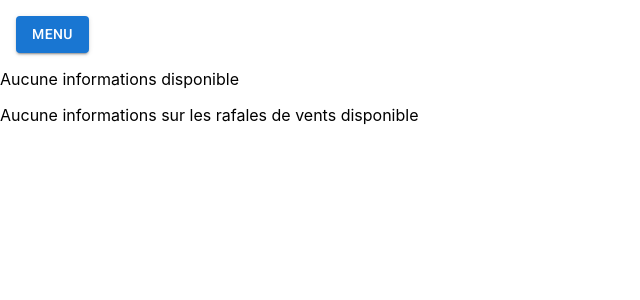
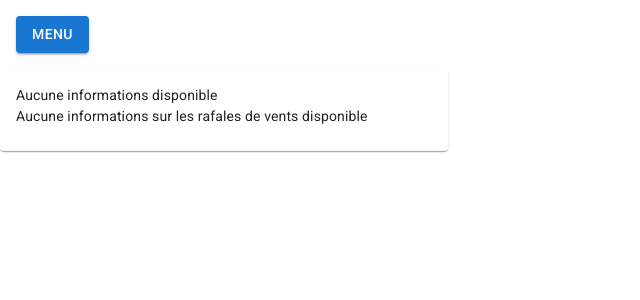
Before and after one commit to Guinlel/radsp, a React (Create React App) app: page /meteo in a window 1280 px wide. Shown: the top 300 px of the page, without its empty margins (0-640 px from the left). Built offline with nearby package versions, Linux system fonts and the light colour scheme; no server answers.

Commit message:
Wind Cards

```diff
--- a/src/components/Calculatrice/HandleUnit.js
+++ b/src/components/Calculatrice/HandleUnit.js
@@ -12,7 +12,7 @@ function HandleUnite(props){
         //     <option value="nSv">nSv</option>
         // </select>
         // </div>
-        <Box sx={{maxWidth: 20 , display: 'asolute'}}>
+        <Box sx={{maxWidth: 20 , marginTop:1}}>
             <FormControl>
                 <InputLabel>Unité</InputLabel>
                 <Select autoWidth label="Unité"
--- a/src/components/Maps/Meteo.js
+++ b/src/components/Maps/Meteo.js
@@ -1,7 +1,6 @@
 import axios from "axios";
 import React, { useEffect, useState } from "react";
-import MenuBurger from "../MenuBurger";
-import Navigation from "../Navigation";
+import {Typography, Card , CardContent, Box } from '@mui/material';
 
 function Meteo(props) {
     const [lat, setLatitude] = useState(null);
@@ -25,21 +24,26 @@ function Meteo(props) {
         switchDirection();
     })
 
+
+
     const RafaleNul = ()=>{
         if (!raf ){
-            return <p>Aucune informations sur les rafales de vents disponible</p> ;
+            return  <Typography sx={{fontSize: 14}}>Aucune informations sur les rafales de vents disponible </Typography>  ;
         } else {
-            return <p>Rafale: {rafale} km/h</p>;
+            return <Typography sx={{fontSize: 12}}>Rafale: {rafale} km/h</Typography> ;
         }
     }
 
     const VentNul = ()=>{
         if (!speed){
-            return <p> Aucune informations disponible </p>
+            return <Typography sx={{fontSize:14}}> Aucune informations disponible</Typography>
         } else{
-            return <div> <p>Vitesse du vent :{speed * 3.6} km/h</p>
-                         <p>Orientation du vent: {deg}° {direction}</p>
-                    </div>
+            return (
+                    <React.Fragment>
+                        <Typography sx={{fontSize : 12}}> Vitesse du vent :{speed * 3.6} km/h </Typography>
+                        <Typography sx={{fontSize : 12}}> Orientation du vent: {deg}° {direction}</Typography>
+                    </React.Fragment>
+            )
         }
     }
     const switchDirection = () => {
@@ -99,11 +103,15 @@ function Meteo(props) {
 
 
     return (
-        <div>
-            <p>{place}</p>
-            <VentNul/>
-            <RafaleNul/>
-        </div>
+        <Box sx={{width :  '35%' , marginTop : 2 }}>
+            <Card>
+                <CardContent>
+                    <Typography sx={{fontSize : 16}}>{place}</Typography>
+                    <VentNul/>
+                    <RafaleNul/>
+                </CardContent>
+            </Card>
+        </Box>
     )
 }
 
```
